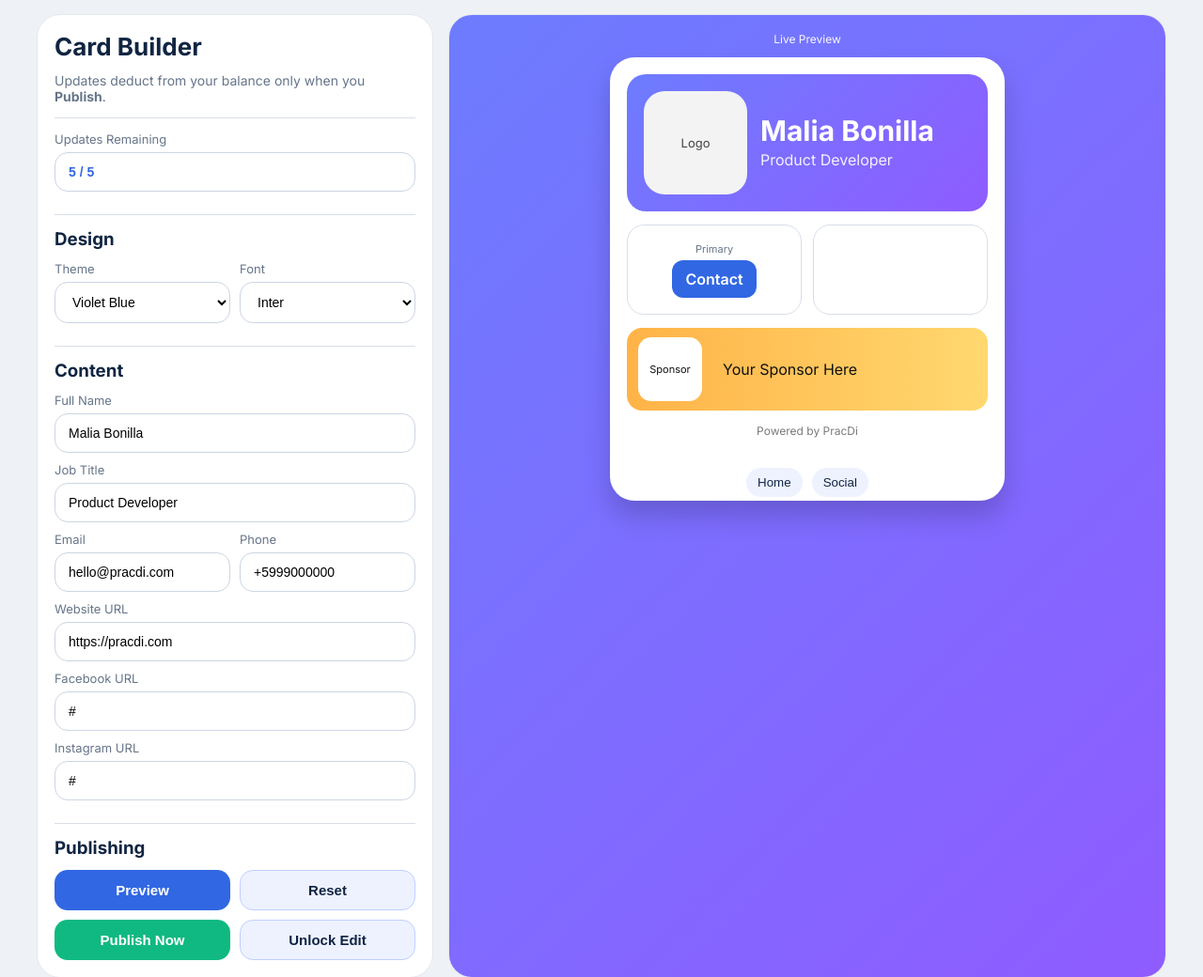
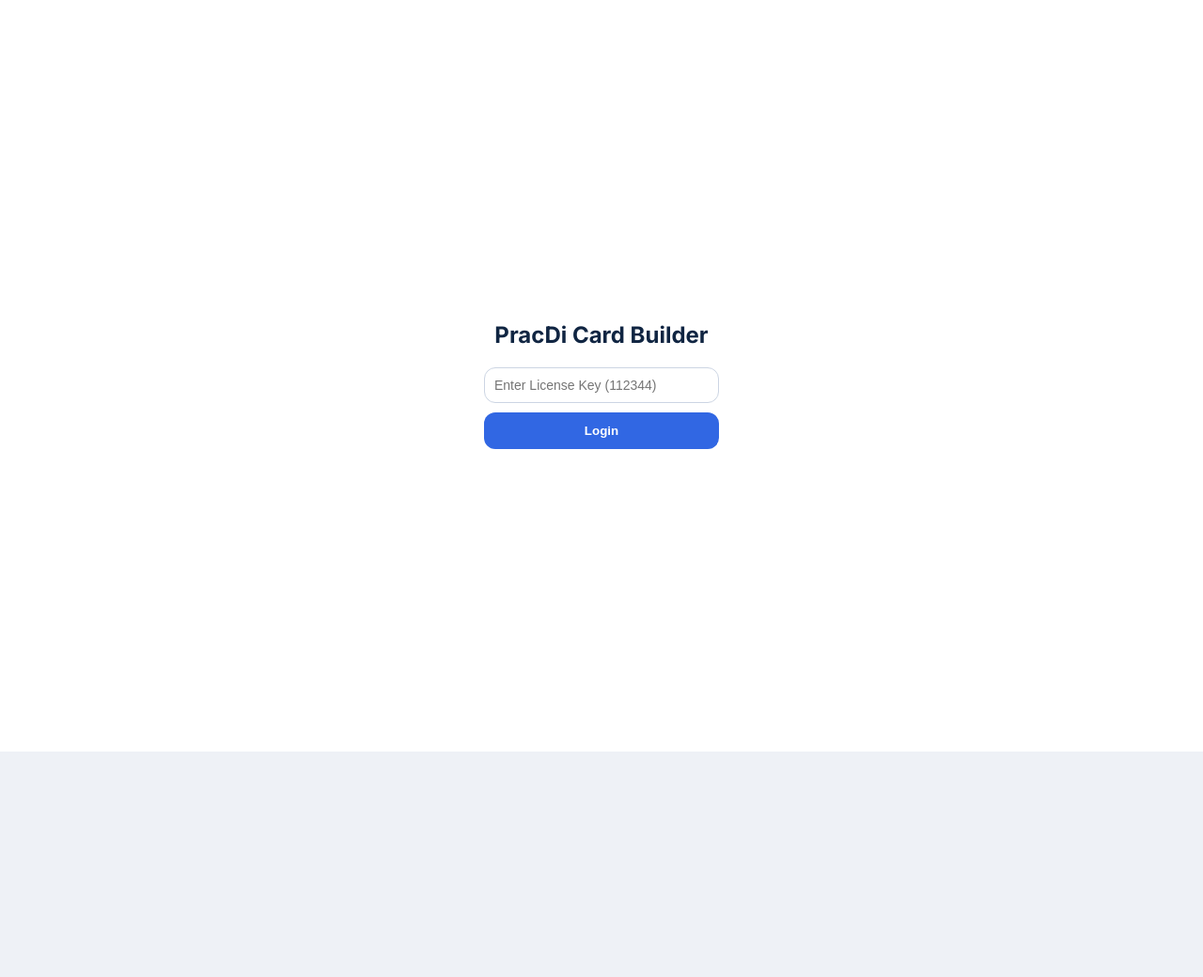
Before and after one commit to pracins360/Prac_Business_Card-, a plain HTML site: page index.html in a window 1280 px wide. Shown: the whole page at 94% size. After the commit the page ends 800 px from the top, so only its background shows below. Drawn offline with Linux system fonts and the light colour scheme; a script that the page names is missing.

Commit message:
Update index.html

```diff
--- a/index.html
+++ b/index.html
@@ -5,344 +5,173 @@
   <meta name="viewport" content="width=device-width, initial-scale=1.0" />
   <title>PracDi Monetizable Card Builder</title>
   <script src="https://cdnjs.cloudflare.com/ajax/libs/qrcodejs/1.0.0/qrcode.min.js"></script>
-  <link href="https://fonts.googleapis.com/css2?family=Inter:wght@400;600;700&family=Poppins:wght@400;600;700&family=Montserrat:wght@400;600;700&family=Playfair+Display:wght@400;700&family=Roboto:wght@400;700&display=swap" rel="stylesheet">
+  <link href="https://fonts.googleapis.com/css2?family=Inter:wght@400;600;700&family=Poppins:wght@400;600;700&family=Montserrat:wght@400;600;700&display=swap" rel="stylesheet">
   <style>
     :root{
-      --bg:#eef1f6;
-      --card:#ffffff;
-      --text:#102542;
-      --muted:#66758a;
-      --border:#d8dee8;
-      --primary:#3167e3;
-      --primary-dark:#244fb8;
-      --soft:#eef3ff;
+      --bg:#eef1f6; --card:#ffffff; --text:#102542; --muted:#66758a;
+      --border:#d8dee8; --primary:#3167e3; --primary-dark:#244fb8;
       --header-grad:linear-gradient(135deg,#6d7cff,#8f5cff);
       --sponsor-grad:linear-gradient(90deg,#ffb347,#ffd86f);
       --preview-bg:linear-gradient(135deg,#6d7cff,#8f5cff);
     }
+    *{box-sizing:border-box}
+    body{ margin:0; padding:16px; background:var(--bg); font-family:Inter, sans-serif; color:var(--text); }
 
-    *{box-sizing:border-box}
-    body{
-      margin:0;
-      padding:16px;
-      background:var(--bg);
-      font-family:Inter, Arial, sans-serif;
-      color:var(--text);
-    }
-    .wrap{
-      max-width:1200px;
-      margin:0 auto;
-      display:grid;
-      grid-template-columns: 420px 1fr;
-      gap:18px;
-    }
-    .panel, .preview-shell{
-      background:#fff;
-      border-radius:24px;
-      padding:18px;
-      box-shadow:0 0 0 1px rgba(0,0,0,.04);
-    }
-    h1,h2,h3{ margin:0 0 12px 0; }
-    .panel h1{ font-size:26px; }
-    .sub{ color:var(--muted); font-size:14px; margin-bottom:14px; }
+    /* Login Gate */
+    #loginGate { position: fixed; inset: 0; background: #fff; z-index: 10000; display: flex; align-items: center; justify-content: center; flex-direction: column; }
+
+    .wrap{ max-width:1200px; margin:0 auto; display:grid; grid-template-columns: 420px 1fr; gap:18px; }
+    .panel, .preview-shell{ background:#fff; border-radius:24px; padding:18px; box-shadow:0 0 0 1px rgba(0,0,0,.04); }
     .section{ border-top:1px solid var(--border); padding-top:14px; margin-top:14px; }
     .label{ display:block; font-size:13px; color:var(--muted); margin-bottom:6px; }
+    input, select, textarea{ width:100%; border:1px solid #ccd5e3; border-radius:12px; padding:10px; margin-bottom:10px; font-size:14px; }
+    input:disabled, select:disabled, textarea:disabled { background: #f0f0f0; cursor: not-allowed; }
 
-    input, select, textarea{
-      width:100%;
-      border:1px solid #ccd5e3;
-      border-radius:14px;
-      padding:12px 14px;
-      font-size:14px;
-      background:#fff;
-      margin-bottom:10px;
-    }
-    input:disabled, select:disabled, textarea:disabled {
-      background: #f5f7fa;
-      cursor: not-allowed;
-      opacity: 0.7;
-    }
+    .btn{ border:none; border-radius:12px; padding:12px; cursor:pointer; font-weight:600; transition:0.2s; }
+    .btn-primary{ background:var(--primary); color:#fff; width:100%; }
+    .btn-light{ background:#eef2ff; color:var(--text); border:1px solid #bfd0ff; width:100%; }
+    .btn-row{ display:grid; grid-template-columns:1fr 1fr; gap:10px; margin-top:10px;}
 
-    .grid-2{ display:grid; grid-template-columns:1fr 1fr; gap:10px; }
-    .btn{ border:none; border-radius:14px; padding:12px 14px; cursor:pointer; font-size:15px; font-weight:600; transition: 0.2s; }
-    .btn-primary{ background:var(--primary); color:#fff; }
-    .btn-primary:hover{ background:var(--primary-dark); }
-    .btn-light{ background:#eef2ff; color:var(--text); border:1px solid #bfd0ff; }
-    .btn-row{ display:grid; grid-template-columns:1fr 1fr; gap:10px; }
-
-    /* Preview Styles */
-    .preview-shell{ background:var(--preview-bg); min-height:760px; }
-    .preview-topbar{ color:#fff; font-size:12px; text-align:center; margin-bottom:12px; opacity:.95; }
-    .card-preview{ max-width:420px; margin:0 auto; background:#fff; border-radius:26px; overflow:hidden; box-shadow:0 16px 28px rgba(0,0,0,.18); }
-    .card-page{ display:none; padding:18px; }
+    /* Preview Card */
+    .preview-shell{ background:var(--preview-bg); min-height:800px; display:flex; flex-direction:column; align-items:center; }
+    .card-preview{ width:100%; max-width:380px; background:#fff; border-radius:26px; overflow:hidden; position:relative; box-shadow:0 20px 40px rgba(0,0,0,0.2); }
+    .card-page{ display:none; padding:20px; min-height:550px; }
     .card-page.active{ display:block; }
 
-    .hero{ background:var(--header-grad); color:#fff; border-radius:20px; padding:18px; display:grid; grid-template-columns:110px 1fr; gap:14px; align-items:center; }
-    .logo-box{ width:110px; height:110px; border-radius:22px; background:#f3f3f3; display:flex; align-items:center; justify-content:center; overflow:hidden; color:#444; font-size:13px; text-align:center; }
-    .logo-box img{ width:100%; height:100%; object-fit:cover; }
-    .title-box h2{ margin:0 0 6px 0; font-size:30px; line-height:1.02; }
+    /* Restoration of Hero/Uploads */
+    .hero{ background:var(--header-grad); color:#fff; border-radius:20px; padding:18px; display:grid; grid-template-columns:90px 1fr; gap:15px; align-items:center; }
+    .logo-box, .sponsor-logo{ width:80px; height:80px; border-radius:15px; background:#eee; display:flex; align-items:center; justify-content:center; overflow:hidden; }
+    .logo-box img, .sponsor-logo img{ width:100%; height:100%; object-fit:cover; }
 
     /* New Social Boxes */
-    .social-box{ border-radius:14px; padding:12px; text-align:center; color:#fff; font-weight:600; text-decoration: none; display: block; font-size: 14px; }
-    .fb { background:#1877f2; }
-    .ig { background:linear-gradient(45deg,#f58529,#dd2a7b,#8134af,#515bd4); }
-    .web { background:#334155; }
+    .social-grid { display: grid; grid-template-columns: 1fr 1fr; gap: 10px; margin-top: 10px; }
+    .social-box { border-radius: 12px; padding: 12px; text-align: center; color: #fff; text-decoration: none; font-weight: 600; font-size: 13px; }
+    .fb { background: #1877f2; } .ig { background: linear-gradient(45deg,#f58529,#dd2a7b,#8134af,#515bd4); } .web { background: #334155; }
 
-    .quick-grid{ margin-top:14px; display:grid; grid-template-columns:1fr 1fr; gap:12px; }
-    .quick-box{ background:#fff; border:1px solid var(--border); border-radius:18px; min-height:96px; display:flex; flex-direction:column; align-items:center; justify-content:center; padding:10px; text-align:center; }
-    .quick-action{ text-decoration:none; background:var(--primary); color:#fff; padding:10px 14px; border-radius:12px; display:inline-block; font-weight:600; }
+    /* Action Toggle Area */
+    .quick-action{ background:var(--primary); color:#fff; padding:12px; border-radius:12px; text-decoration:none; display:block; text-align:center; font-weight:700; }
+    .sponsor-box{ background:var(--sponsor-grad); border-radius:18px; padding:12px; display:grid; grid-template-columns:70px 1fr; gap:12px; align-items:center; margin-top:15px; text-decoration:none; color:#111; }
 
-    .qr-box{ width:80px; height:80px; }
+    /* Navigation Arrows */
+    .nav-arrows { display: flex; justify-content: space-between; padding: 15px 20px; background: #f8fafc; border-top: 1px solid #eee; }
+    .arrow-btn { background: none; border: none; font-size: 24px; cursor: pointer; color: var(--primary); }
 
-    .sponsor-box{ margin-top:14px; border-radius:16px; background:var(--sponsor-grad); min-height:74px; display:grid; grid-template-columns:80px 1fr; gap:10px; align-items:center; padding:10px 12px; color:#111; }
-    .sponsor-logo{ width:68px; height:68px; background:#fff; border-radius:14px; overflow:hidden; display:flex; align-items:center; justify-content:center; font-size:11px; }
-    .sponsor-logo img{ width:100%; height:100%; object-fit:cover; }
+    .watermark{ text-align:center; padding:15px; color:#94a3b8; font-size:11px; font-weight:600; }
 
-    .nav{ display:flex; gap:10px; justify-content:center; padding:14px 0 4px 0; }
-    .nav button{ border:none; border-radius:999px; padding:8px 12px; cursor:pointer; background:#eef2ff; color:var(--text); }
-
-    .info-list{ display:grid; gap:10px; }
-    .info-item{ border:1px solid var(--border); border-radius:16px; padding:12px 14px; background:#fbfcff; }
-    .info-item b{ display:block; margin-bottom:4px; font-size: 12px; color: var(--muted); text-transform: uppercase; }
-
-    .watermark{ text-align:center; color:#7a7a7a; font-size:12px; margin-top:14px; }
-
-    @media (max-width: 980px){
-      .wrap{ grid-template-columns:1fr; }
-      .panel{ order:2; }
-      .preview-shell{ order:1; }
-    }
+    @media (max-width: 900px){ .wrap{ grid-template-columns: 1fr; } }
   </style>
 </head>
 <body>
 
-  <div class="wrap">
+  <div id="loginGate">
+    <h2 style="margin-bottom:20px;">PracDi Card Builder</h2>
+    <input type="password" id="passInput" placeholder="Enter License Key (112344)" style="max-width:250px;">
+    <button class="btn btn-primary" style="max-width:250px;" onclick="checkLogin()">Login</button>
+  </div>
+
+  <div class="wrap" id="mainApp" style="display:none;">
     <div class="panel">
-      <h1>Card Builder</h1>
-      <div class="sub">Updates deduct from your balance only when you <b>Publish</b>.</div>
+      <h1>Builder Panel</h1>
 
       <div class="section">
-        <label class="label">Updates Remaining</label>
-        <input id="updatesLeft" type="text" value="5 / 5" readonly style="font-weight:bold; color:var(--primary);" />
+        <label class="label">Updates Remaining (Trial 5/5)</label>
+        <input id="updatesLeft" type="text" value="5 / 5" readonly style="font-weight:bold; color:var(--primary);">
       </div>
 
       <div class="section">
-        <h3>Design</h3>
-        <div class="grid-2">
-          <div>
-            <label class="label">Theme</label>
-            <select id="themeSelect" onchange="applyChanges()">
-              <option value="violet">Violet Blue</option>
-              <option value="green">Green Dark</option>
-              <option value="sunset">Sunset Orange</option>
-              <option value="gold">Black Gold</option>
-              <option value="clean">Clean Blue</option>
-            </select>
-          </div>
-          <div>
-            <label class="label">Font</label>
-            <select id="fontSelect" onchange="applyChanges()">
-              <option value="inter">Inter</option>
-              <option value="poppins">Poppins</option>
-              <option value="montserrat">Montserrat</option>
-            </select>
-          </div>
-        </div>
+        <h3>1. Branding</h3>
+        <label class="label">Profile Photo / Logo</label>
+        <input type="file" id="logoUpload" accept="image/*">
+        <label class="label">Full Name</label>
+        <input id="fullName" type="text" value="Malia Bonilla">
+        <label class="label">Job Title</label>
+        <input id="jobTitle" type="text" value="Digital Developer">
       </div>
 
       <div class="section">
-        <h3>Content</h3>
-        <label class="label">Full Name</label>
-        <input id="fullName" type="text" value="Malia Bonilla" />
-        <label class="label">Job Title</label>
-        <input id="jobTitle" type="text" value="Product Developer" />
-
-        <div class="grid-2">
-          <div>
-            <label class="label">Email</label>
-            <input id="email" type="email" value="hello@pracdi.com" />
-          </div>
-          <div>
-            <label class="label">Phone</label>
-            <input id="phone" type="text" value="+5999000000" />
-          </div>
-        </div>
-
-        <label class="label">Website URL</label>
-        <input id="website" type="text" value="https://pracdi.com" />
-        <label class="label">Facebook URL</label>
-        <input id="facebook" type="text" value="#" />
-        <label class="label">Instagram URL</label>
-        <input id="instagram" type="text" value="#" />
+        <h3>2. Primary Action</h3>
+        <select id="actionType">
+          <option value="call">📞 Call Me</option>
+          <option value="email">✉️ Email Me</option>
+          <option value="whatsapp">💬 WhatsApp</option>
+          <option value="website">🌐 Visit Website</option>
+        </select>
+        <label class="label">Value (Phone, Email, or URL)</label>
+        <input id="actionValue" type="text" value="+5999000000">
       </div>
 
       <div class="section">
-        <h3>Publishing</h3>
+        <h3>3. Sponsor Area</h3>
+        <input type="file" id="sponsorUpload" accept="image/*">
+        <input id="sponsorName" type="text" placeholder="Sponsor Name">
+        <input id="sponsorLink" type="text" placeholder="Sponsor URL">
+      </div>
+
+      <div class="section">
+        <h3>4. Flipbook / PDF (Page 3)</h3>
+        <label class="label">Flipbook/PDF URL</label>
+        <input id="flipbookUrl" type="text" placeholder="https://example.com/my-pdf">
+      </div>
+
+      <div class="section">
         <div class="btn-row">
-          <button class="btn btn-primary" onclick="applyChanges()">Preview</button>
+          <button class="btn btn-light" onclick="applyChanges()">Preview</button>
           <button class="btn btn-light" onclick="resetForm()">Reset</button>
         </div>
-        <div class="btn-row" style="margin-top:10px;">
-          <button class="btn btn-primary" onclick="publishCard()" style="background:#10b981;">Publish Now</button>
+        <div class="btn-row">
+          <button class="btn btn-primary" onclick="publishCard()" style="background:#10b981;">Publish</button>
           <button class="btn btn-light" onclick="unlockEditMode()">Unlock Edit</button>
         </div>
       </div>
     </div>
 
-    <div class="preview-shell" id="previewShell">
-      <div class="preview-topbar">Live Preview</div>
+    <div class="preview-shell">
+      <div style="color:#fff; margin-bottom:10px; font-size:12px;">Live Preview</div>
 
-      <div class="card-preview" id="cardPreview">
-        <div class="card-page active" id="page1">
+      <div class="card-preview">
+        <div class="card-page active" id="p1">
           <div class="hero">
-            <div class="logo-box" id="logoBox">Logo</div>
-            <div class="title-box">
-              <h2 id="pvName">Your Name</h2>
-              <div id="pvJob" style="opacity:0.9">Job Title</div>
+            <div class="logo-box" id="pvLogoBox">Logo</div>
+            <div>
+              <h2 id="pvName" style="margin:0; font-size:24px;">Malia Bonilla</h2>
+              <div id="pvJob" style="opacity:0.8;">Developer</div>
             </div>
           </div>
 
-          <div class="quick-grid">
-            <div class="quick-box">
-              <span style="font-size:11px; color:var(--muted); margin-bottom:5px;">Primary</span>
-              <a href="#" id="primaryActionBtn" class="quick-action">Contact</a>
-            </div>
-            <div class="quick-box">
-              <div id="qrcode"></div>
-            </div>
+          <div style="margin-top:20px; display:grid; grid-template-columns: 1fr 1fr; gap:15px; align-items:center;">
+             <div style="text-align:center;">
+                <span style="font-size:11px; color:var(--muted); display:block; margin-bottom:5px;">Action</span>
+                <a href="#" id="pvPrimaryBtn" class="quick-action">Contact</a>
+             </div>
+             <div style="display:flex; justify-content:center;">
+                <div id="qrcode"></div>
+             </div>
           </div>
 
-          <div class="sponsor-box" id="sponsorBox">
-            <div class="sponsor-logo">Sponsor</div>
-            <div class="sponsor-text">Your Sponsor Here</div>
-          </div>
-          <div class="watermark" id="watermark">Powered by PracDi</div>
+          <a href="#" id="pvSponsorAnchor" class="sponsor-box">
+             <div class="sponsor-logo" id="pvSponsorLogo">Sponsor</div>
+             <div>
+                <div id="pvSponsorName" style="font-weight:700;">Sponsor Name</div>
+                <div style="font-size:11px; opacity:0.8;">Sponsored Placement</div>
+             </div>
+          </a>
         </div>
 
-        <div class="card-page" id="page2">
-          <h3 style="text-align:center">Contact & Social</h3>
-          <div class="info-list">
-            <div class="info-item">
-              <b>Links</b>
-              <div style="display:grid; grid-template-columns:1fr 1fr; gap:10px; margin-top:8px;">
-                <a id="fbLink" class="social-box fb" target="_blank">Facebook</a>
-                <a id="igLink" class="social-box ig" target="_blank">Instagram</a>
-                <a id="webLink" class="social-box web" target="_blank" style="grid-column:span 2;">Website</a>
-              </div>
-            </div>
-            <div class="info-item"><b>Email</b><span id="infoEmail"></span></div>
-            <div class="info-item"><b>Phone</b><span id="infoPhone"></span></div>
+        <div class="card-page" id="p2">
+          <h3 style="text-align:center; margin-bottom:20px;">Social & More</h3>
+          <div class="social-grid">
+            <a href="#" id="pvFb" class="social-box fb" target="_blank">Facebook</a>
+            <a href="#" id="pvIg" class="social-box ig" target="_blank">Instagram</a>
+            <a href="#" id="pvWeb" class="social-box web" target="_blank" style="grid-column: span 2;">Website</a>
+          </div>
+          <div style="margin-top:20px; padding:15px; background:#f8fafc; border-radius:15px;">
+             <div class="label">Address</div>
+             <div id="pvAddress" style="font-size:14px;">Willemstad, Curacao</div>
           </div>
         </div>
 
-        <div class="nav">
-          <button onclick="showPage(1)">Home</button>
-          <button onclick="showPage(2)">Social</button>
-        </div>
-      </div>
-    </div>
-  </div>
-
-  <script>
-    let isPublished = false;
-    let maxUpdates = 5;
-    let updatesRemaining = 5;
-    let qr = null;
-
-    const themes = {
-      violet: { previewBg: "linear-gradient(135deg,#6d7cff,#8f5cff)", heroGrad: "linear-gradient(135deg,#6d7cff,#8f5cff)", sponsorGrad: "linear-gradient(90deg,#ffb347,#ffd86f)" },
-      green: { previewBg: "linear-gradient(135deg,#10b981,#0f172a)", heroGrad: "linear-gradient(135deg,#10b981,#0f172a)", sponsorGrad: "linear-gradient(90deg,#bbf7d0,#86efac)" },
-      sunset: { previewBg: "linear-gradient(135deg,#ff7eb3,#ffd166)", heroGrad: "linear-gradient(135deg,#ff7eb3,#ffd166)", sponsorGrad: "linear-gradient(90deg,#f59e0b,#fde68a)" },
-      gold: { previewBg: "linear-gradient(135deg,#111111,#d4af37)", heroGrad: "linear-gradient(135deg,#111111,#d4af37)", sponsorGrad: "linear-gradient(90deg,#9a6c00,#f7d76a)" },
-      clean: { previewBg: "linear-gradient(135deg,#dbeafe,#93c5fd)", heroGrad: "linear-gradient(135deg,#2563eb,#60a5fa)", sponsorGrad: "linear-gradient(90deg,#dbeafe,#bfdbfe)" }
-    };
-
-    const fonts = {
-      inter: "Inter, sans-serif",
-      poppins: "Poppins, sans-serif",
-      montserrat: "Montserrat, sans-serif"
-    };
-
-    function showPage(n){
-      document.querySelectorAll(".card-page").forEach(p => p.classList.remove("active"));
-      document.getElementById("page" + n).classList.add("active");
-    }
-
-    function refreshUpdatesDisplay(){
-      document.getElementById("updatesLeft").value = `${updatesRemaining} / ${maxUpdates}`;
-    }
-
-    function setEditMode(enabled){
-      document.querySelectorAll("input, select, textarea").forEach(el => {
-        if(el.id !== "updatesLeft") el.disabled = !enabled;
-      });
-    }
-
-    function showPublishBanner(message, color = "#10b981"){
-      let banner = document.getElementById("publishBanner") || document.createElement("div");
-      banner.id = "publishBanner";
-      banner.style.cssText = `position:fixed; top:20px; left:50%; transform:translateX(-50%); background:${color}; color:white; padding:12px 24px; border-radius:50px; z-index:9999; font-weight:600; box-shadow:0 10px 20px rgba(0,0,0,0.2);`;
-      banner.textContent = message;
-      if(!document.getElementById("publishBanner")) document.body.appendChild(banner);
-      setTimeout(() => banner.remove(), 4000);
-    }
-
-    function applyChanges(){
-      const theme = document.getElementById("themeSelect").value;
-      const font = document.getElementById("fontSelect").value;
-      const name = document.getElementById("fullName").value;
-      const job = document.getElementById("jobTitle").value;
-      const website = document.getElementById("website").value;
-      const email = document.getElementById("email").value;
-      const phone = document.getElementById("phone").value;
-
-      // Update Preview Styles
-      document.getElementById("cardPreview").style.fontFamily = fonts[font];
-      document.getElementById("previewShell").style.background = themes[theme].previewBg;
-      document.querySelector(".hero").style.background = themes[theme].heroGrad;
-      document.getElementById("sponsorBox").style.background = themes[theme].sponsorGrad;
-
-      // Update Text
-      document.getElementById("pvName").textContent = name;
-      document.getElementById("pvJob").textContent = job;
-      document.getElementById("infoEmail").textContent = email;
-      document.getElementById("infoPhone").textContent = phone;
-
-      // Update Social Boxes
-      document.getElementById("fbLink").href = document.getElementById("facebook").value || "#";
-      document.getElementById("igLink").href = document.getElementById("instagram").value || "#";
-      document.getElementById("webLink").href = website || "#";
-
-      // QR Code
-      const qrBox = document.getElementById("qrcode");
-      qrBox.innerHTML = "";
-      new QRCode(qrBox, { text: website || window.location.href, width: 80, height: 80 });
-    }
-
-    function publishCard(){
-      if(isPublished) { alert("Already published and locked."); return; }
-      if(updatesRemaining <= 0) { alert("No updates left!"); return; }
-
-      applyChanges();
-      updatesRemaining--;
-      isPublished = true;
-      refreshUpdatesDisplay();
-      setEditMode(false);
-      showPublishBanner(`✅ Card Published! (${updatesRemaining} updates left)`);
-    }
-
-    function unlockEditMode(){
-      if(updatesRemaining <= 0) { alert("Cannot unlock. 0 updates left."); return; }
-      isPublished = false;
-      setEditMode(true);
-      showPublishBanner("✏️ Edit Mode Enabled", "#3167e3");
-    }
-
-    function resetForm(){ if(confirm("Reset everything?")) window.location.reload(); }
-
-    // Init
-    refreshUpdatesDisplay();
-    applyChanges();
-  </script>
-</body>
-</html>
+        <div class="card-page" id="p3">
+          <h3 style="text-align:center;">Flipbook / Brochure</h3>
+          <div style="margin-top:50px; text-align:center; padding:30px; border:2px dashed #ddd; border-radius:20px;">
+             <p style="color:var(--muted);">Digital PDF / Flipbook Access</p>
+             <a href="#" id="pvFlipbookBtn" class="quick-action" target="_blank">Open 3-Page Flipbook</a>
```
